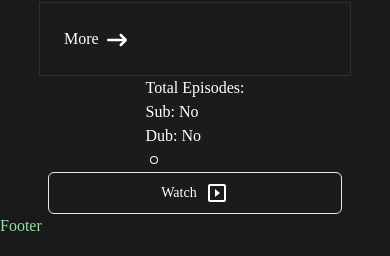
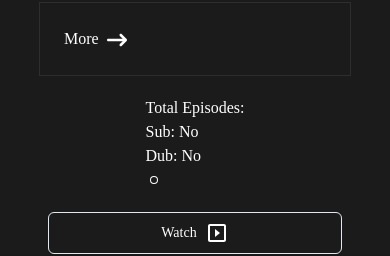
Before and after one commit to nii-shaan/Anifinity, a React (Vite) app: page /info/1 in a window 390 px wide. Shown: the part 390-646 px from the top of the page. Built offline with nearby package versions, Linux system fonts and the light colour scheme; no server answers; a web font is replaced by a local one.

Commit message:
feat: page responsive and some styling

```diff
--- a/src/pages/Info.tsx
+++ b/src/pages/Info.tsx
@@ -138,7 +138,7 @@ function Info() {
             )}
           </div>
         </div>
-        <div id="infos">
+        <div id="infos" className="my-5 desktop:flex desktop:gap-x-10">
           <div>Total Episodes: {data?.totalEpisodes}</div>
           <div>Sub: {data?.hasSub ? "Yes" : "No"}</div>
           <div>Dub: {data?.hasDub ? "Yes" : "No"}</div>
@@ -150,7 +150,7 @@ function Info() {
         <div id="watch">
           <Button
             variant="outline"
-            className="w-full h-full bg-transparent px-28 py-2 flex justify-center items-center"
+            className="w-full h-full bg-transparent px-28 py-2 flex justify-center items-center hover:border-[#000]"
           >
             <Link to={`/`} className="flex items-center">
               Watch <MdOutlineSlideshow className="h-6 w-6 ml-2" />
```
